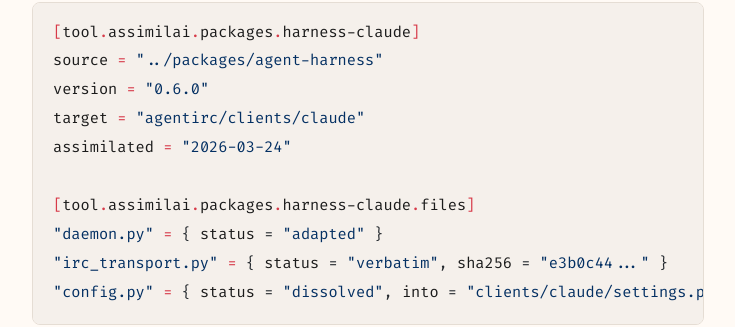
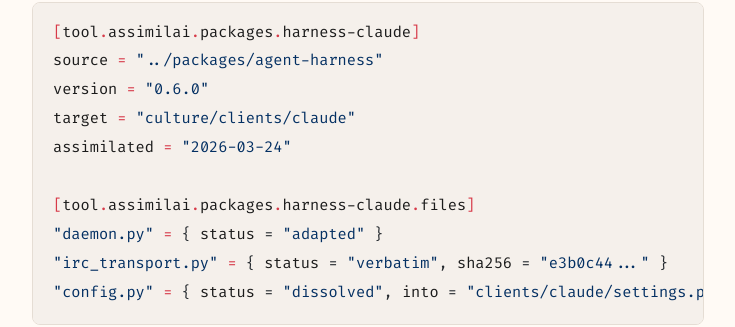
Before and after one commit to OriNachum/assimilai, a Jekyll site: the page built from index.md, in a window 1280 px wide and 900 px high, scrolled down 2467 px. Shown: the part 152-479 px from the top of the window, without its empty margins (272-1007 px from the left). Built offline with Jekyll 4.4.1, drawn with Linux system fonts in a browser that asks for light colours.

Commit message:
Fix attribution: AgentIRC → Culture
Update project origin links in about.md, index.md, and the v1 spec
example from AgentIRC to its successor, Culture.

Co-Authored-By: Claude Opus 4.6 (1M context) <noreply@anthropic.com>

```diff
--- a/index.md
+++ b/index.md
@@ -105,7 +105,7 @@ what state. It lives in:
 [tool.assimilai.packages.harness-claude]
 source = "../packages/agent-harness"
 version = "0.6.0"
-target = "agentirc/clients/claude"
+target = "culture/clients/claude"
 assimilated = "2026-03-24"
 
 [tool.assimilai.packages.harness-claude.files]
@@ -175,7 +175,7 @@ Use a versioned package with pinned dependencies instead.
 ## Origin
 
 Assimilai was developed as part of
-[AgentIRC](https://github.com/orinachum/agentirc), where multiple
+[Culture](https://github.com/OriNachum/culture), where multiple
 AI agent backends (Claude, Codex, and others) need to share
 infrastructure code (IRC transport, IPC, socket servers) while
 maintaining full independence in their agent-specific integration
```
Also changed, not shown: about.md (+1 -1 lines), spec/assimilai-v1.md (+3 -3 lines).
